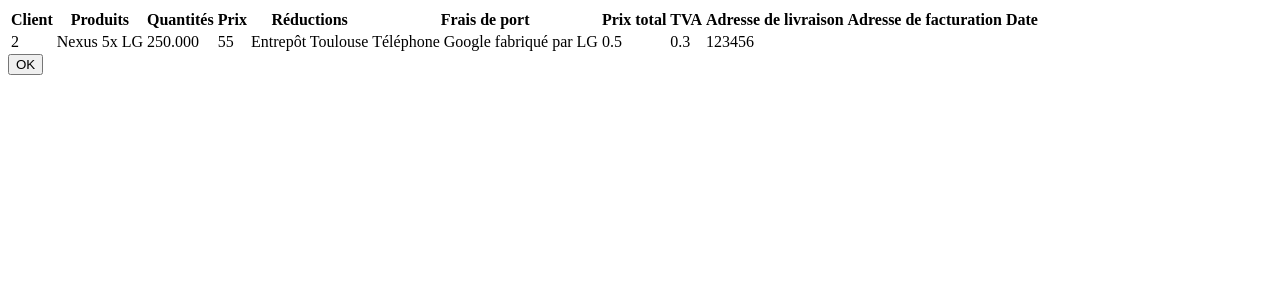
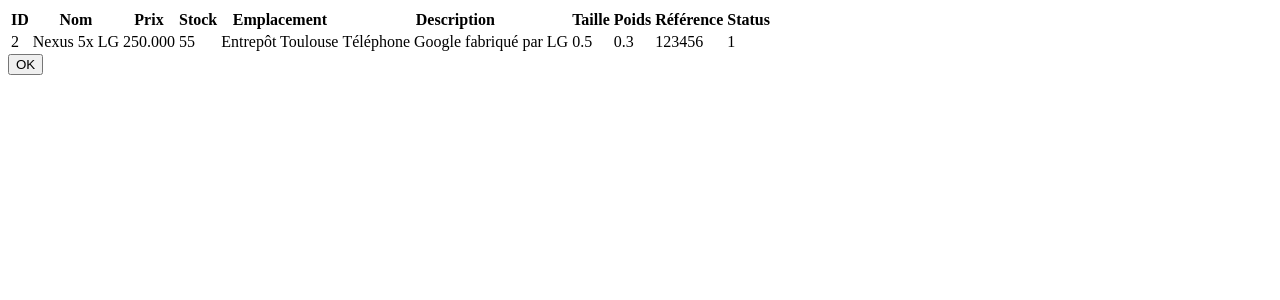
Before and after one commit to SimplonAuch2/CRM, a PHP site: page /product_seller.php in a window 1280 px wide. Shown: the top 300 px of the page. Run offline with PHP 8.4, Linux system fonts and the light colour scheme; data comes from the database, SQL or seed files in the repository; data that the repository does not hold is empty.

Commit message:
ajout des fichiers valides produit et index

```diff
--- a/product_seller.php
+++ b/product_seller.php
@@ -2,27 +2,26 @@
 <html lang="fr">
 	<head>
 		<meta charset="utf-8">
-		<title>product_seller</title>
+		<title>Produit vendeur</title>
 		<link rel="stylesheet" type="text/css" href="style.css">
 	</head>
 	<body>
-		<div id="contentPurchaseSeller">
-			<div id="purchase">
-				<table class="tablePurchase">
+		<div id="contentProductSeller">
+			<div id="productSeller">
+				<table class="tableProductSeller">
 
 					<thead>
 
-						<th>Client</th>
-						<th>Produits</th>
-						<th>Quantités</th>
+						<th>ID</th>
+						<th>Nom</th>
 						<th>Prix</th>
-						<th>Réductions</th>
-						<th>Frais de port</th>
-						<th>Prix total</th>
-						<th>TVA</th>
-						<th>Adresse de livraison</th>
-						<th>Adresse de facturation</th>
-						<th>Date</th>
+						<th>Stock</th>
+						<th>Emplacement</th>
+						<th>Description</th>
+						<th>Taille</th>
+						<th>Poids</th>
+						<th>Référence</th>
+						<th>Status</th>
 
 					</thead>
 
@@ -33,7 +32,7 @@
 					try
 					{
 
-						$bdd = new PDO('mysql:host=localhost;dbname=crmV2;charset=utf8', 'loups', 'Qwant00;');
+						$bdd = new PDO('mysql:host=localhost;dbname=crmV4;charset=utf8', 'loups', 'Qwant00;');
 					}
 					catch(Exception $e)
 					{
@@ -54,7 +53,7 @@
 							'<td>' . $donnees['productSize'] . '</td>' .
 							'<td>' . $donnees['productWeight'] . '</td>' .
 							'<td>' . $donnees['productReference'] . '</td>' .
-							'<td>' . $donnees['productState'] . '</td></tr>';
+							'<td>' . $donnees['productStatus'] . '</td></tr>';
 
 						}
 					?>
@@ -62,7 +61,7 @@
 				</table>
 
 				<button id="buttonOK" class="button" type="button">OK</button>
-
 			</div>
+		</div>
 	</body>
 </html>
```
Also changed, not shown: product_manager.php (+15 -10 lines).
